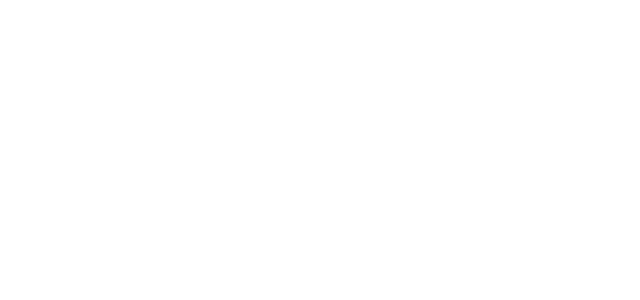
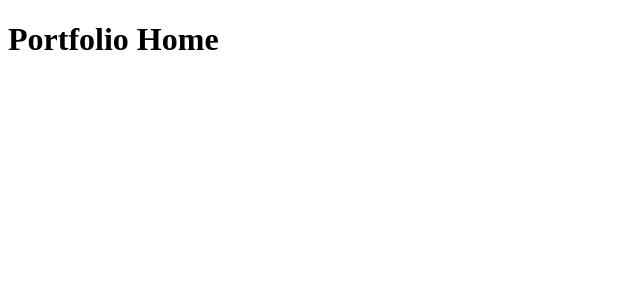
Before and after one commit to AlbertoMallar/Portfolio, a React (Create React App) app in the folder client/: page / in a window 1280 px wide. Shown: the top 300 px of the page, without its empty margins (0-640 px from the left). Built offline with nearby package versions, Linux system fonts and the light colour scheme.

Commit message:
feat(app): Shows the main title

```diff
--- a/client/src/App.js
+++ b/client/src/App.js
@@ -2,6 +2,7 @@
 function App() {
   return (
     <div>
+      <h1>Portfolio Home</h1>
     </div>
   );
 }
```
